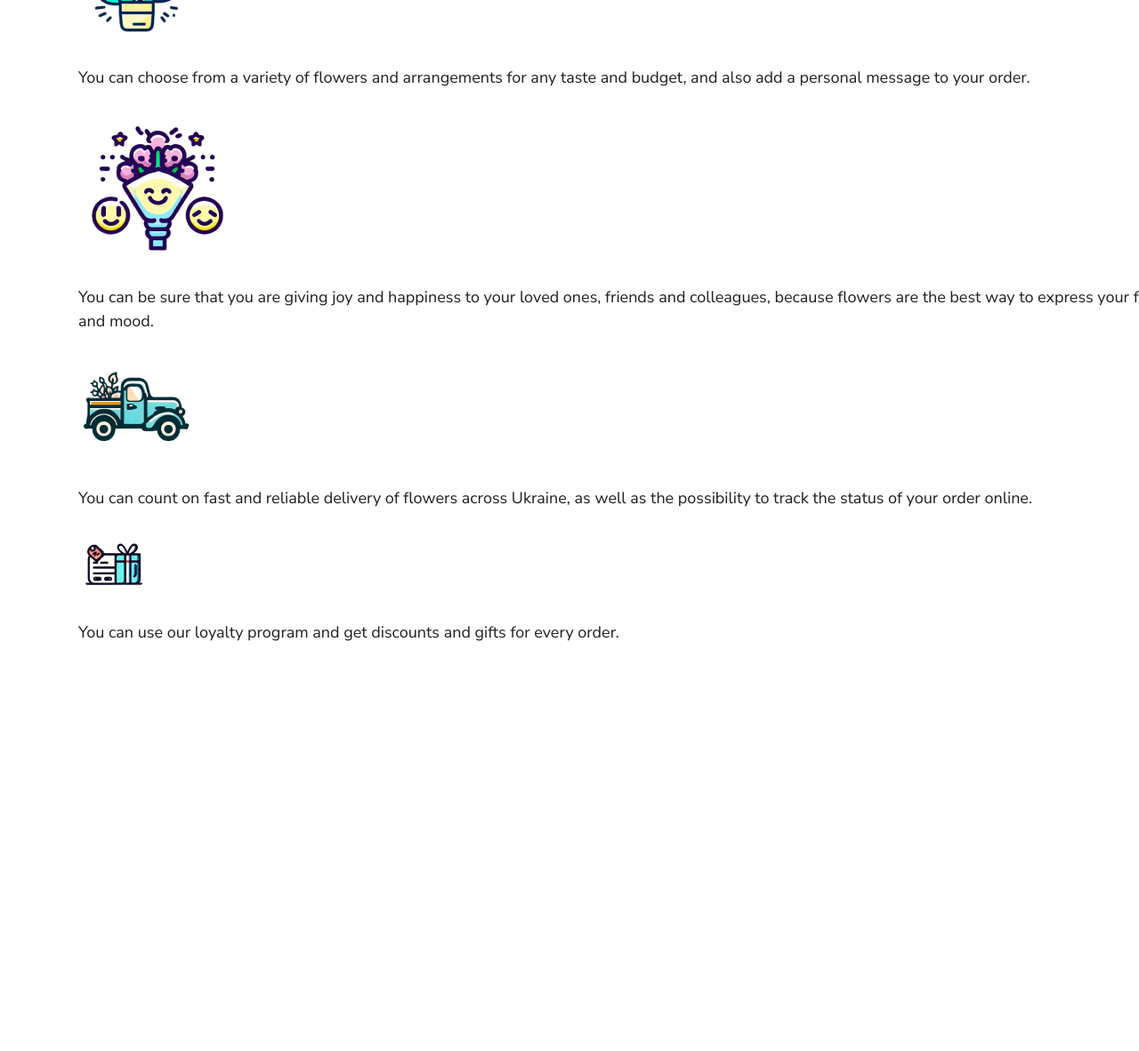
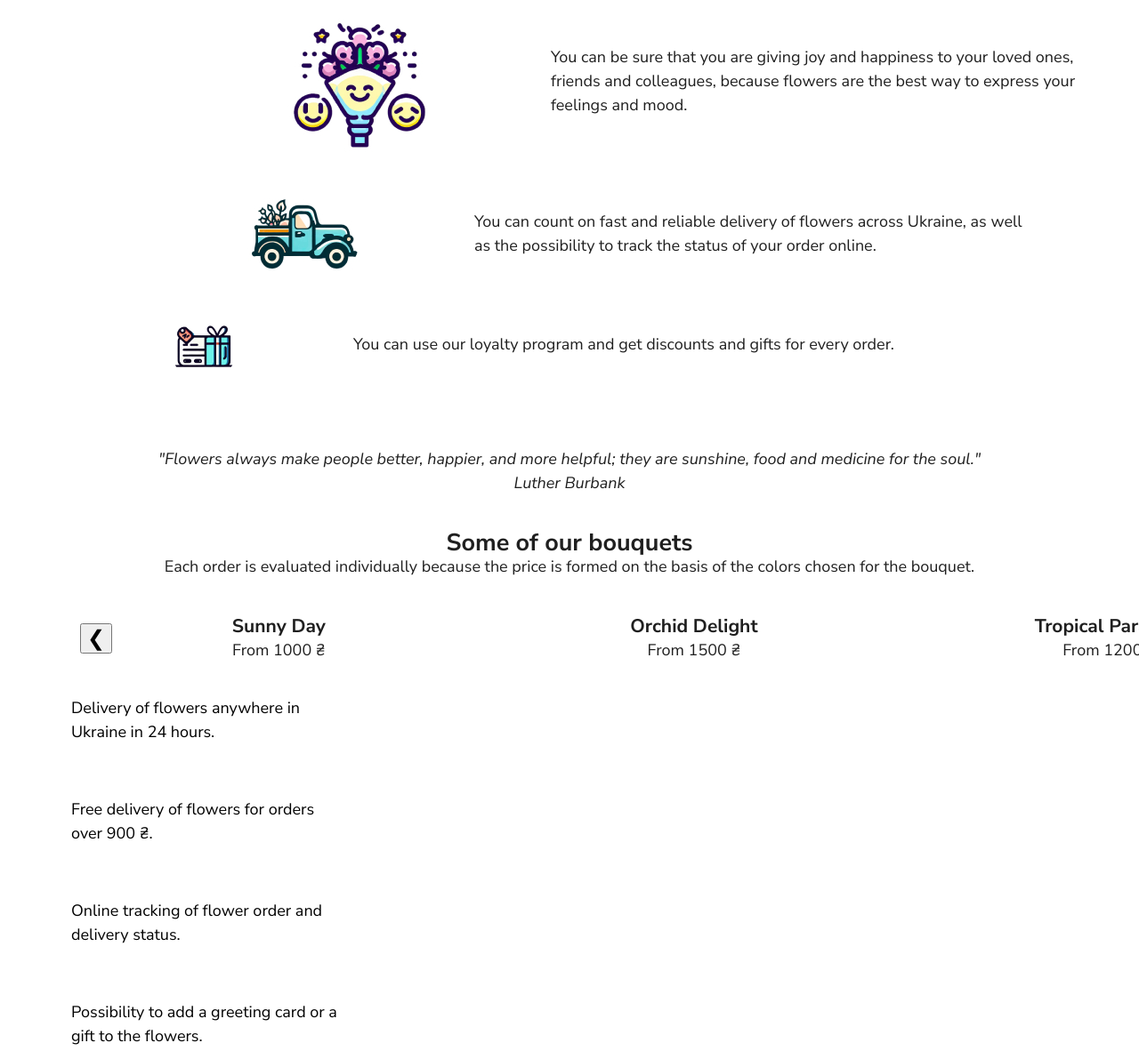
Before and after one commit to SvetlanaEP97/Flower, a plain HTML site: page index.html in a window 1280 px wide. Shown: the part 1263-2445 px from the top of the page at 89% size. Before the commit the page ends 1988 px from the top, so only its background shows below. Drawn offline with Linux system fonts and the light colour scheme; a script that the page names is missing.

Commit message:
15/10/24

```diff
--- a/index.html
+++ b/index.html
@@ -38,7 +38,7 @@
       </ul>
     </header>
     <section class="hero section">
-      <div>
+      <div class="hero-text-wrepper">
         <h1 class="hero-title">
           FloverLover: delivery of flowers that brighten your day
         </h1>
@@ -51,44 +51,97 @@
       </div>
       <img class="hero-image" src="./img/Image.jpg" alt="Image" />
     </section>
-    <section class="section">
-      <h2 class="hero-title">Why choose FloverLover?</h2>
-      <ul>
-        <li>
+    <section class="adv section">
+      <h2 class="hero-heading">Why choose FloverLover?</h2>
+      <ul class="adv-list">
+        <li class="adv-list-item li1">
           <img src="./img/advantages/img1.jpg" alt="Circle 1" />
-          <p>
+          <p class="adv-list-text">
             You get fresh and quality flowers that last long and smell great.
           </p>
         </li>
-        <li>
+        <li class="adv-list-item li2">
           <img src="./img/advantages/img2.jpg" alt="Circle 2" />
-          <p>
+          <p class="adv-list-text">
             You can choose from a variety of flowers and arrangements for any
             taste and budget, and also add a personal message to your order.
           </p>
         </li>
-        <li>
+        <li class="adv-list-item li3">
           <img src="./img/advantages/img3.jpg" alt="Circle 3" />
-          <p>
+          <p class="adv-list-text">
             You can be sure that you are giving joy and happiness to your loved
             ones, friends and colleagues, because flowers are the best way to
             express your feelings and mood.
           </p>
         </li>
-        <li>
+        <li class="adv-list-item li2">
           <img src="./img/advantages/img4.jpg" alt="Circle 4" />
-          <p>
+          <p class="adv-list-text">
             You can count on fast and reliable delivery of flowers across
             Ukraine, as well as the possibility to track the status of your
             order online.
           </p>
         </li>
-        <li>
+        <li class="adv-list-item li1">
           <img src="./img/advantages/img5.png" alt="Circle 5" />
-          <p>
+          <p class="adv-list-text">
             You can use our loyalty program and get discounts and gifts for
             every order.
           </p>
+        </li>
+      </ul>
+    </section>
+    <section class="quote-and-bouquets">
+      <blockquote class="quote">
+        <p>
+          "Flowers always make people better, happier, and more helpful; they
+          are sunshine, food and medicine for the soul."
+        </p>
+        <cite>Luther Burbank</cite>
+      </blockquote>
+
+      <div class="bouquets">
+        <h2>Some of our bouquets</h2>
+        <p>
+          Each order is evaluated individually because the price is formed on
+          the basis of the colors chosen for the bouquet.
+        </p>
+    </section>
+    <section class="bouquets section">
+
+      <div class="bouquet-slider">
+        <button class="prev">&#10094;</button>
+        <div class="bouquet-cards">
+          <div class="bouquet-card">
+            <h3>Sunny Day</h3>
+            <p>From 1000 ₴</p>
+          </div>
+          <div class="bouquet-card">
+            <h3>Orchid Delight</h3>
+            <p>From 1500 ₴</p>
+          </div>
+          <div class="bouquet-card">
+            <h3>Tropical Paradise</h3>
+            <p>From 1200 ₴</p>
+          </div>
+        </div>
+        <button class="next">&#10095;</button>
+      </div>
+    </section>
+    <section class="section">
+      <ul>
+        <li class="frame">
+          <p>Delivery of flowers anywhere in Ukraine in 24 hours.</p>
+        </li>
+        <li class="frame">
+          <p>Free delivery of flowers for orders over 900 ₴.</p>
+        </li>
+        <li class="frame">
+          <p>Online tracking of flower order and delivery status.</p>
+        </li>
+        <li class="frame">
+          <p>Possibility to add a greeting card or a gift to the flowers.</p>
         </li>
       </ul>
     </section>
--- a/style.css
+++ b/style.css
@@ -9,6 +9,18 @@ body {
   font-size: 18px;
   line-height: 150%;
   color: #1f1f1f;
+  margin: 0;
+}
+
+h1,
+h2,
+h3,
+h4,
+h5,
+h6,
+p {
+  margin-top: 0;
+  margin-bottom: 0;
 }
 
 ul,
@@ -29,11 +41,30 @@ li {
   display: flex;
   align-items: center;
   justify-content: space-between;
+  padding-top: 32px;
+  padding-bottom: 32px;
+}
+
+.hero-text-wrepper {
+  display: flex;
+  flex-direction: column;
+  align-items: flex-start;
+  gap: 52px;
 }
 
 .hero-title {
-  width: 519px;
+  width: 478px;
   font-family: "Caveat", cursive;
+  font-weight: 700;
+  font-size: 72px;
+  line-height: 100%;
+  color: #fc640c;
+}
+
+.hero-heading {
+  width: 478px;
+  font-family: "Caveat", cursive;
+  align-content: center;
   font-weight: 700;
   font-size: 72px;
   line-height: 100%;
@@ -58,6 +89,8 @@ li {
   display: flex;
   align-items: center;
   justify-content: space-between;
+  padding-top: 16px;
+  padding-bottom: 16px;
 }
 .menu {
   display: flex;
@@ -85,3 +118,101 @@ li {
 .menu-link:hover {
   color: #fc640c;
 }
+
+.adv-list {
+  display: flex;
+  flex-direction: column;
+  gap: 20px;
+}
+
+.adv-list-item {
+  display: flex;
+  gap: 128px;
+  align-items: center;
+}
+
+.adv-list-text {
+  width: 633px;
+}
+
+.li1 {
+  margin-left: 109px;
+}
+
+.li2 {
+  margin-left: 197px;
+}
+
+.li3 {
+  margin-left: 235px;
+}
+
+.frame {
+  width: 302px;
+  height: 114px;
+  color: #000;
+  gap: 8px;
+}
+
+.quote {
+  text-align: center;
+  padding: 20px;
+}
+
+blockquote {
+  font-style: italic;
+}
+
+footer {
+  text-align: right;
+}
+
+.delivery-list {
+  list-style: none;
+  padding: 0;
+}
+
+.delivery-item {
+  margin-bottom: 10px;
+}
+.bouquet-slider {
+  overflow: hidden;
+  position: relative;
+}
+
+.bouquet-cards {
+  display: flex;
+  transition: transform 0.5s ease-in-out;
+}
+
+.bouquet-card {
+  flex: 0 0 33.33%;
+  padding: 20px;
+  text-align: center;
+}
+
+.prev,
+.next {
+  position: absolute;
+  top: 50%;
+  transform: translateY(-50%);
+  font-size: 24px;
+  cursor: pointer;
+}
+
+.prev {
+  left: 10px;
+}
+
+.next {
+  right: 10px;
+}
+.quote-and-bouquets {
+  text-align: center;
+  padding: 20px;
+}
+
+.quote {
+  font-style: italic;
+  margin-bottom: 20px;
+}
```
